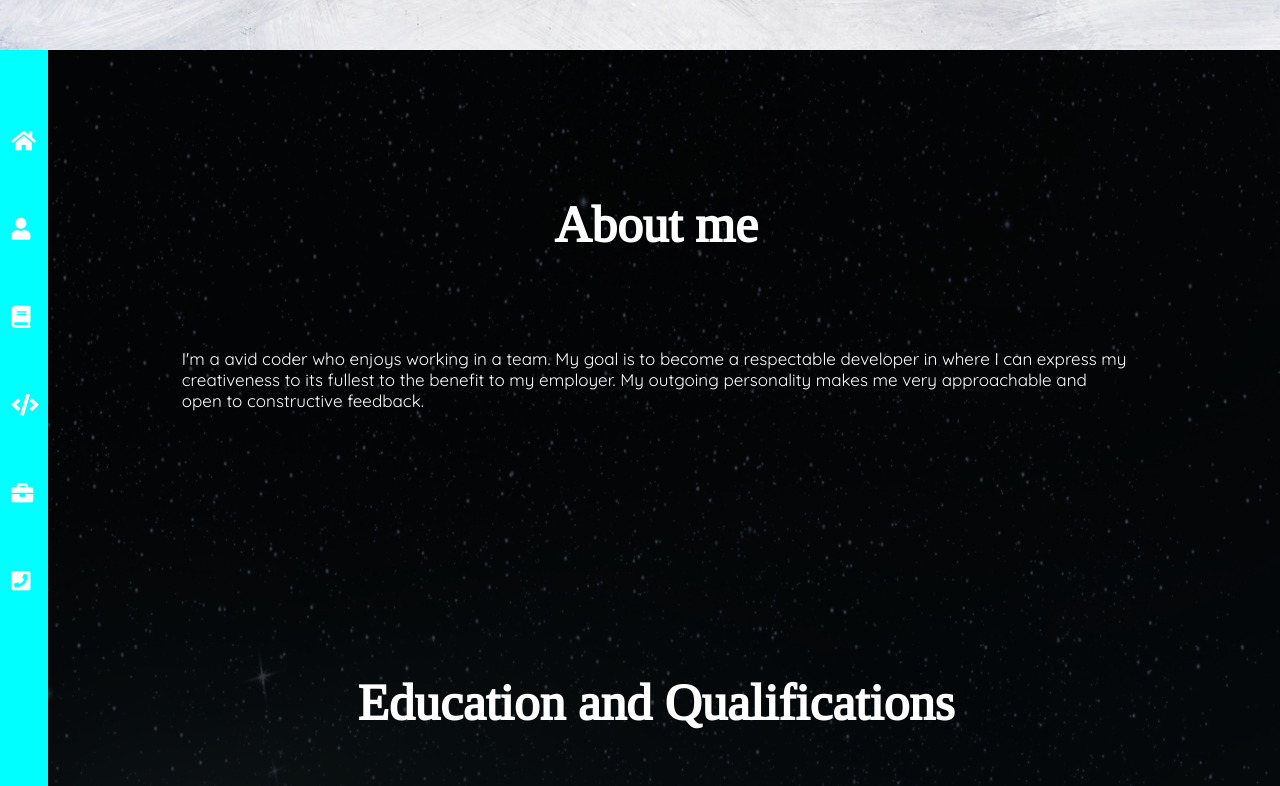
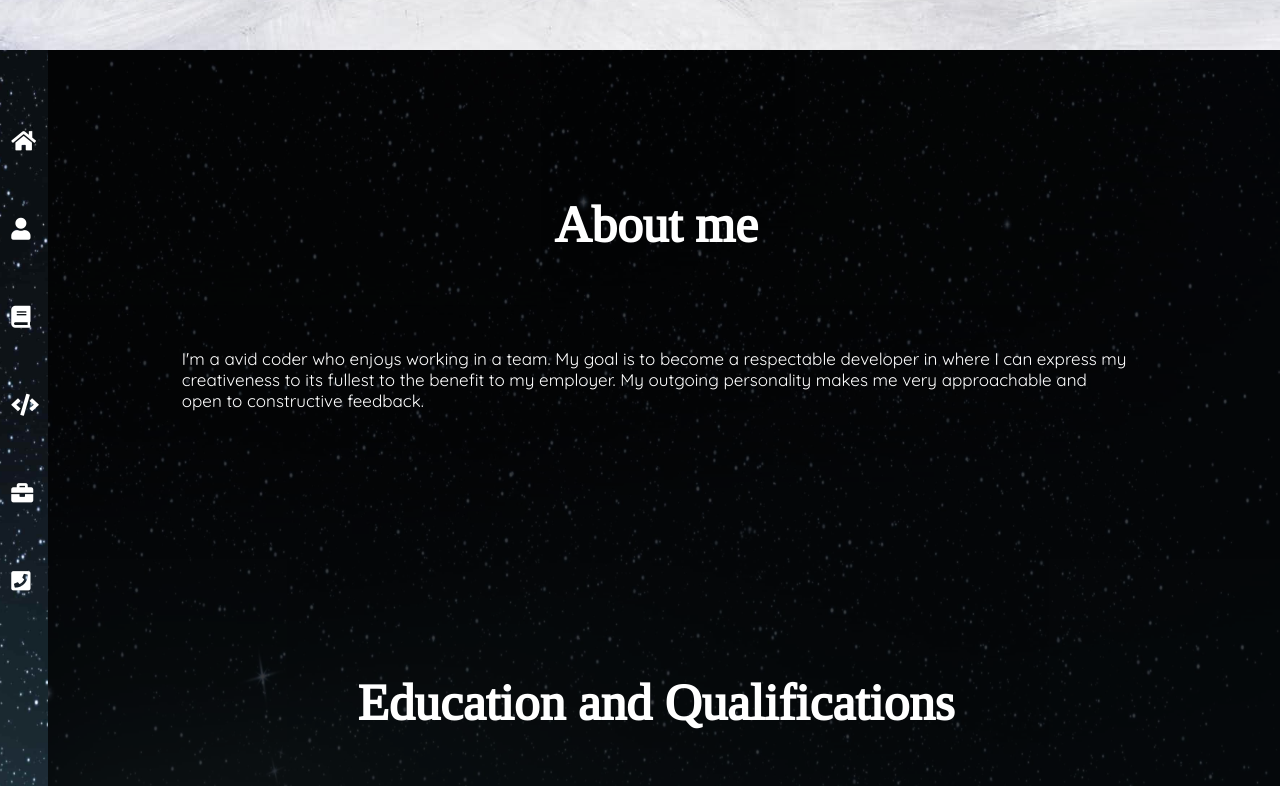
Before and after one commit to LiamHendricks97/online-cv, a plain HTML site: page index.html in a window 1280 px wide. Shown: the part 750-1536 px from the top of the page. Drawn offline with Linux system fonts and the light colour scheme.

Commit message:
compressed images

```diff
--- a/css/style2.css
+++ b/css/style2.css
@@ -11,7 +11,7 @@ html{
 }
 body {
     margin: 0;
-    background-image: url(../images/bg2.jpg);
+    background-image: url(../images/bg3.jpg);
     background-size: cover;
     background-repeat: no-repeat;
     background-attachment: fixed;
@@ -36,7 +36,7 @@ body {
 .header {
     grid-area: header;
     background-color: rgba(0, 0, 0, 0.774);
-    background-image: url(../images/pexels-photo-988872.jpeg);
+    background-image: url(../images/pexels-photo-988872-min.jpeg);
     background-size: cover;
     background-repeat: no-repeat;
     /* position: sticky;
@@ -54,10 +54,10 @@ body {
     transition: width 0.5s ease-out, background-image 250ms ease-in-out ;
     width: 3em;
     z-index: 3;
-    background-image: url(../images/bg2.jpg) no-repeat;
+    background: url(../images/bg3.jpg) no-repeat;
     background-size: cover;
     background-position: 50% 100%;
-    background-color: aqua;
+    /* background-color: aqua; */
     /* above gives the side bar more life...somehow */
     /* background: #ff6b6c; */
 }
@@ -74,7 +74,7 @@ body {
             background-position: 50% 100%;
             background-size: cover;
             background-repeat: no-repeat;
-            background-color: aqua;
+            /* background-color: aqua; */
         }
 
 .main {
```
Also changed, not shown: images/bg2-min.jpg (added), images/bg3.jpg (added), images/pexels-photo-988872-min.jpeg (added).
